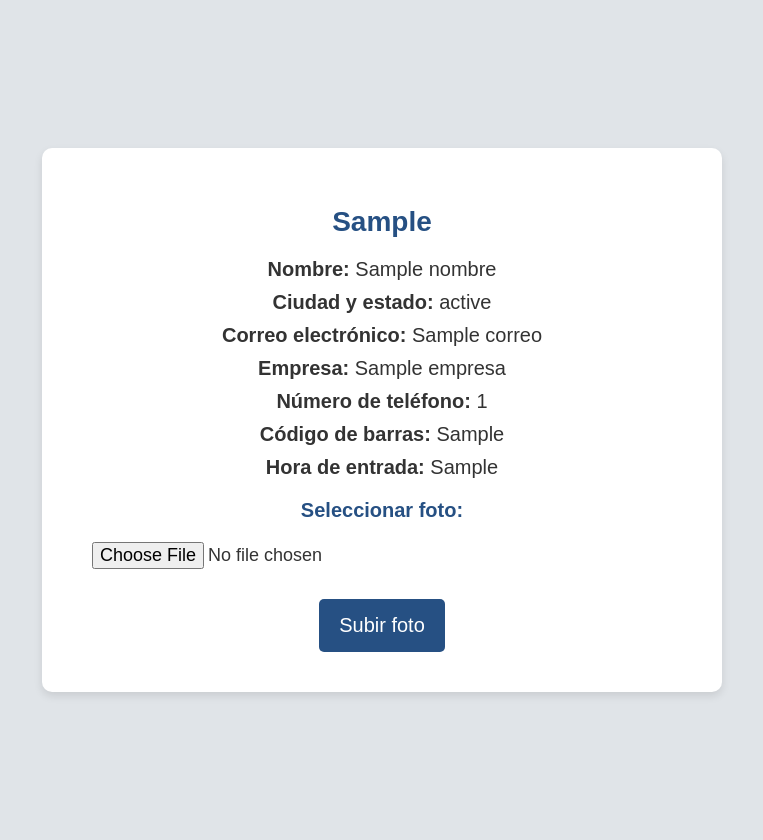
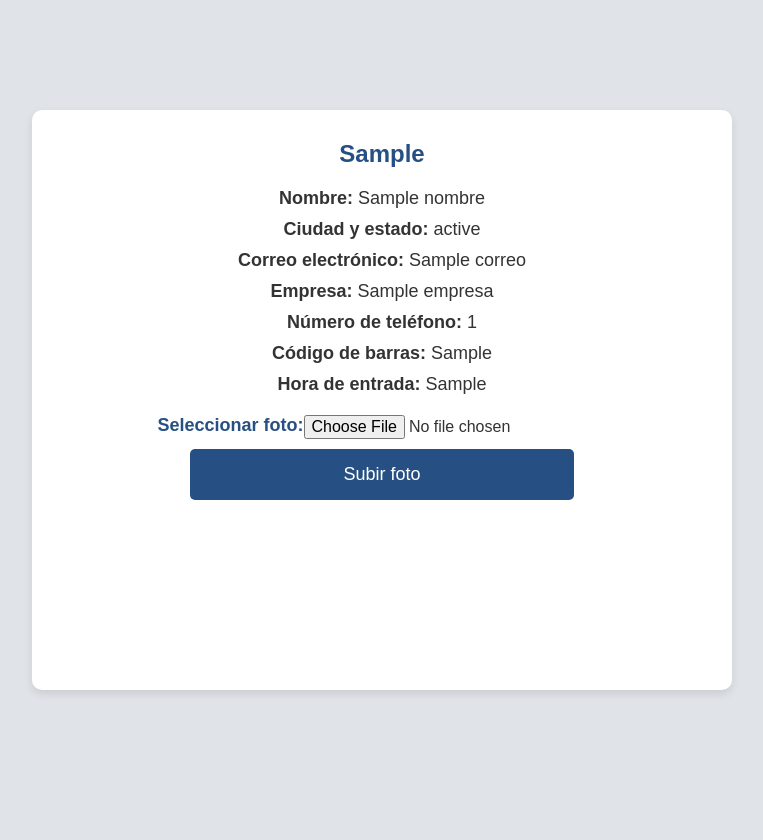
Before and after one commit to aEmirsv/Gestion-de-Acceso, a Django app: template ScanGate/access/templates/access/perfil.html in a window 1280 px wide. Shown: the whole page, without its empty margins (258-1021 px from the left). After the commit the page ends 694 px from the top, so only its background shows below. Run offline with Django 5.2, Linux system fonts and the light colour scheme; the template is opened without the code that fills it: most values are stand-ins (such as "Sample title", 1, 10 or a date in 2020).

Commit message:
Implementacion de estilizo a foto de registro

```diff
--- a/ScanGate/access/static/css/style_profile.css
+++ b/ScanGate/access/static/css/style_profile.css
@@ -1,13 +1,17 @@
+*{
+    margin: 0;
+    padding: 0;
+}
+
 body {
+	height: 100vh;
 	font-family: Arial, sans-serif;
 	background-color: #e0e4e8;
 	color: #333;
-	margin: 0;
-	padding: 20px;
 	display: flex;
-	justify-content: center;
+	justify-content: space-around;
 	align-items: center;
-	min-height: 100vh;
+	flex-direction: row;
 }
 
 .container {
@@ -15,8 +19,10 @@ body {
 	border-radius: 10px;
 	box-shadow: 0 4px 8px rgba(0, 0, 0, 0.1);
 	padding: 30px;
-	width: 100%;
-	max-width: 500px;
+
+	height: 65%;
+	width: 50%;
+
 	text-align: center;
 }
 
@@ -33,10 +39,15 @@ p {
 
 form {
 	margin-top: 20px;
+	display: flex;
+	justify-content:center ;
+	flex-direction: row;
+	flex-wrap: wrap;
 }
 
 label {
-	display: block;
+	height: 10%;
+	/* display: block; */
 	margin-bottom: 10px;
 	font-weight: bold;
 	color: #265083;
@@ -44,10 +55,10 @@ label {
 }
 
 input[type="file"] {
-	margin-bottom: 20px;
-	padding: 10px;
+	height: 10%;
+	margin-bottom: 10px;
 	font-size: 16px;
-	width: 100%;
+	/* width: 100%; */
 	box-sizing: border-box;
 }
 
@@ -59,19 +70,36 @@ button {
 	border-radius: 5px;
 	cursor: pointer;
 	font-size: 18px;
-	width: 100%;
+	width: 60%;
 	box-sizing: border-box;
+}
+
+.fotoReg{
+	height: 65%;
+	width: 30%;
+	padding: 30px;
+
+	display: flex;
+	justify-content: center;
+
+	background-color: white;
+	border-radius: 10px;
+	box-shadow: 0 4px 8px rgba(0, 0, 0, 0.1);
+}
+
+img{
+	object-fit: contain;
 }
 
 button:hover {
 	background-color: #1f3d66;
 }
 
-@media (min-width: 600px) {
+/* @media (max-width: 600px) {
 	.container {
 		width: 80%;
 		max-width: 600px;
-		padding: 40px;
+		padding: 40px	;
 	}
 
 	h1 {
@@ -90,4 +118,4 @@ button:hover {
 		font-size: 20px;
 		width: auto;
 	}
-}
+} */
```
